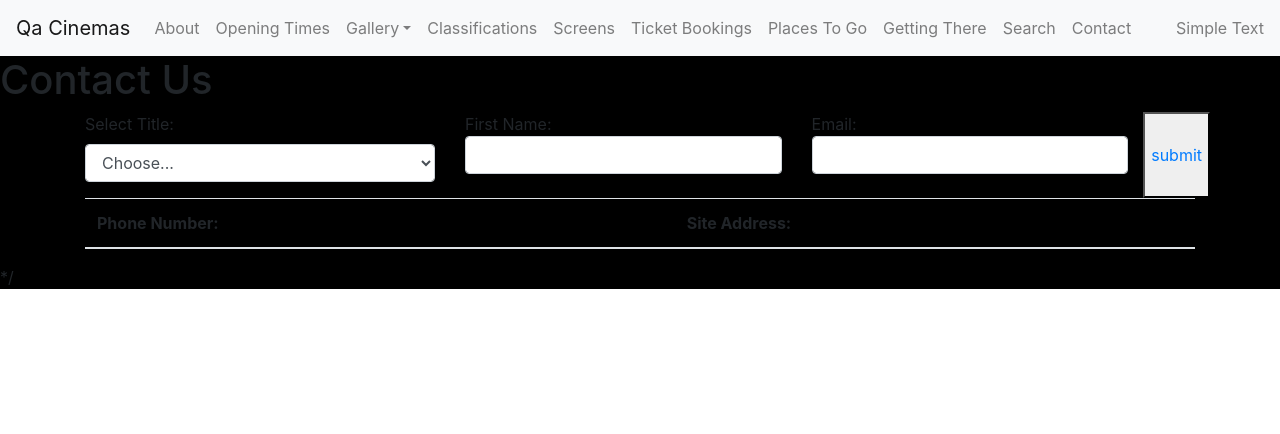
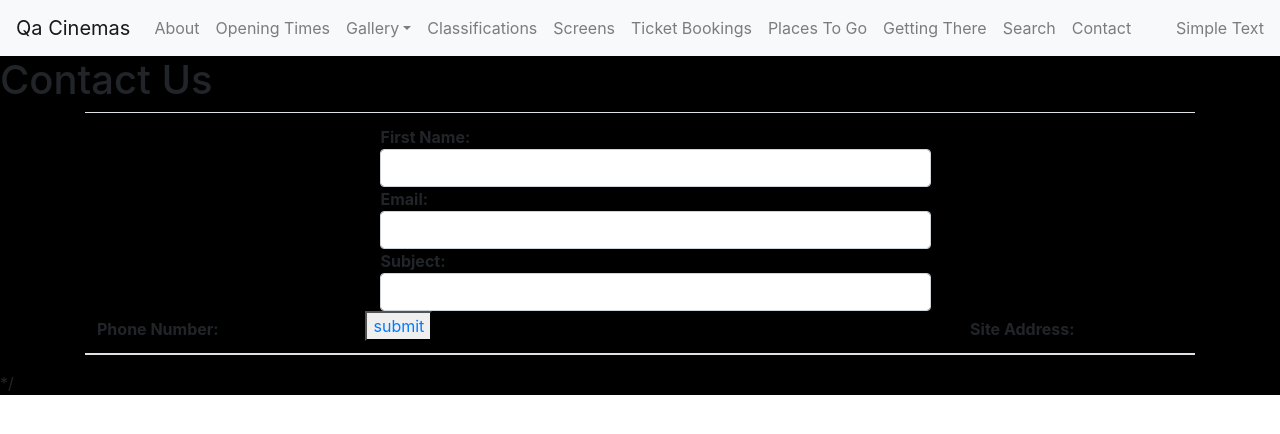
Before and after one commit to leightonmanningQA/QACinemas, a React (Create React App) app in the folder Frontend/qacinemas/: page /contact in a window 1280 px wide. Shown: the top 434 px of the page. Built offline with nearby package versions, Linux system fonts and the light colour scheme.

Commit message:
changes to email form

```diff
--- a/Frontend/qacinemas/src/Components/Contact/Contact.jsx
+++ b/Frontend/qacinemas/src/Components/Contact/Contact.jsx
@@ -6,20 +6,14 @@ const Contact = (props) => {
     return (
     <>
     <h1>Contact Us</h1>
-    <div class="container">
+
+    <Container>
+    <Table>
+        <thead>
+            <tr>
+          <th>Phone Number: </th>
+            <th>
     <form action="" method="">
-            <div class="row">
-                <div class="form-group col-md-4">
-                    <label>Select Title: </label>
-                    <select id="title" class="form-control">
-                    <option selected>Choose...</option>
-                    <option>Mrs</option>
-                    <option>Miss</option>
-                    <option>Ms</option>
-                    <option>Mr</option>
-                  </select>
-                </div>
-
     <div class="col-md">
         <label class="form-check-label">First Name:</label>
         <input type="text" name="username" id="username" class="form-control" required/>
@@ -28,23 +22,30 @@ const Contact = (props) => {
         <label class="form-check-label">Email:</label>
         <input type="email" name="email" id="email" class="form-control" required/>
     </div>
+    <div class="col-md">
+        <label class="form-check-label">Subject:</label>
+        <input type="text" name="subject" id="subject" class="form-control" required/>
+    </div>
         <button outline color="primary" type="submit"><a href = "mailto: RJohnson@qa.com">submit</a></button>
-                </div>
     </form>
-                </div>
+    </th>
 
-
-    <Container>
-    <Table>
-        <thead>
-            <tr>
-          <th>Phone Number: </th>
     <th>Site Address: </th>
             </tr>
         </thead>
     </Table>
     </Container> */
 
+
+
+    {/* <Container>
+    <Table>
+        <thead>
+            <tr>
+          <th>Phone Number: </th>
+          <th><a href = "mailto: RJohnson@qa.com">Email Address</a></th> */}
+
+
     </>
     )
 }
```
Lines whose indentation alone changed are shown as unchanged.
